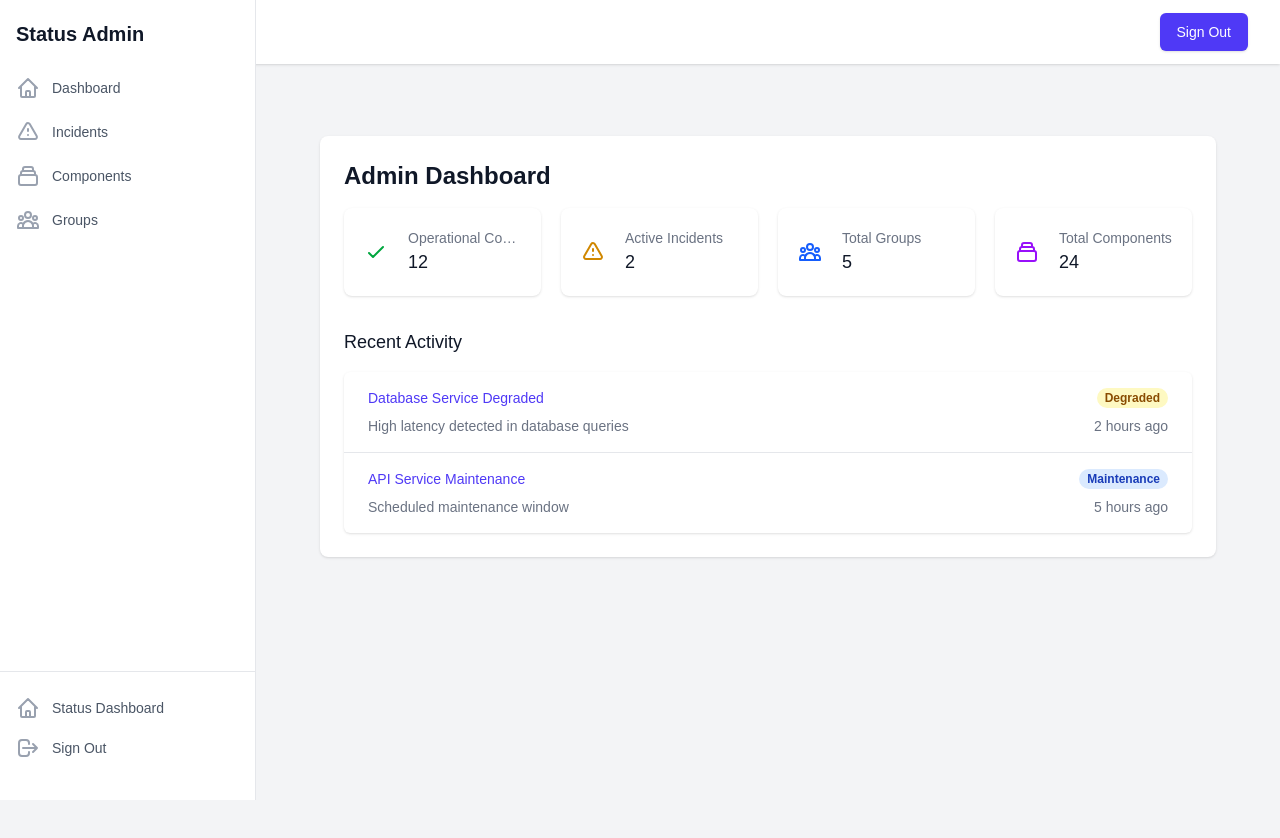
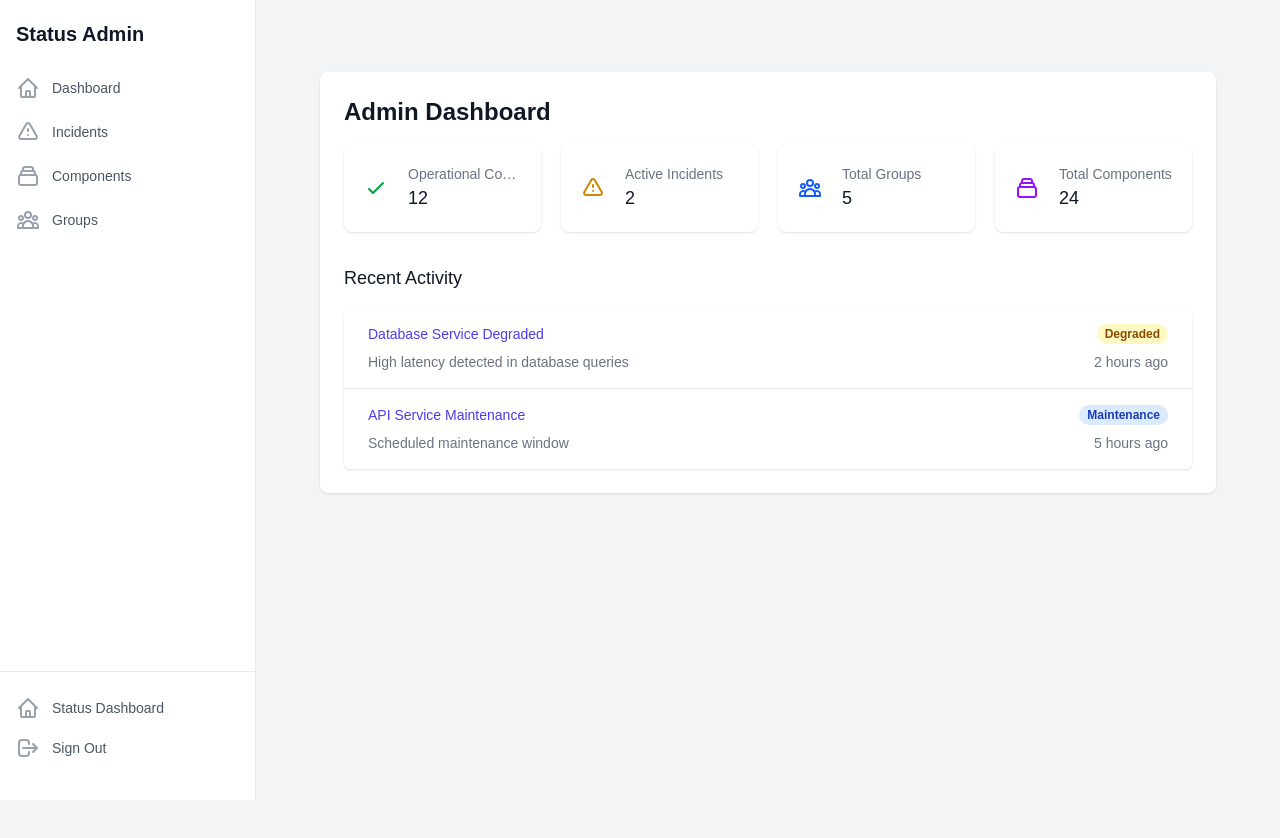
Before and after one commit to Codox/status-for-systems, a Next.js app: page /admin in a window 1280 px wide. Shown: the top 838 px of the page. Built offline with nearby package versions, Linux system fonts and the light colour scheme.

Commit message:
REMOVED Top navigation bar

```diff
--- a/src/app/admin/layout.tsx
+++ b/src/app/admin/layout.tsx
@@ -1,3 +1,5 @@
+'use client';
+
 import Link from 'next/link';
 
 const navigation = [
@@ -9,7 +11,6 @@ const navigation = [
 
 const bottomNavigation = [
   { name: 'Status Dashboard', href: '/', icon: 'M3 12l2-2m0 0l7-7 7 7M5 10v10a1 1 0 001 1h3m10-11l2 2m-2-2v10a1 1 0 01-1 1h-3m-6 0a1 1 0 001-1v-4a1 1 0 011-1h2a1 1 0 011 1v4a1 1 0 001 1m-6 0h6' },
-  { name: 'Sign Out', href: '/api/auth/signout', icon: 'M17 16l4-4m0 0l-4-4m4 4H7m6 4v1a3 3 0 01-3 3H6a3 3 0 01-3-3V7a3 3 0 013-3h4a3 3 0 013 3v1' },
 ];
 
 export default function AdminLayout({
@@ -17,43 +18,13 @@ export default function AdminLayout({
 }: {
   children: React.ReactNode;
 }) {
+  const handleSignOut = () => {
+    // Navigate to the signout endpoint which will redirect with special credentials
+    window.location.href = '/api/admin/auth/signout';
+  };
+
   return (
     <div className="min-h-screen bg-gray-100">
-      {/* Top Navigation */}
-      <nav className="bg-white shadow">
-        <div className="max-w-7xl mx-auto px-4 sm:px-6 lg:px-8">
-          <div className="flex justify-between h-16">
-            <div className="flex">
-              <div className="flex-shrink-0 flex items-center">
-                <Link href="/" className="text-gray-500 hover:text-gray-700">
-                  <svg className="h-6 w-6" fill="none" viewBox="0 0 24 24" stroke="currentColor">
-                    <path strokeLinecap="round" strokeLinejoin="round" strokeWidth={2} d="M10 19l-7-7m0 0l7-7m-7 7h18" />
-                  </svg>
-                </Link>
-              </div>
-              <div className="hidden sm:ml-6 sm:flex sm:space-x-8">
-                <Link
-                  href="/"
-                  className="border-transparent text-gray-500 hover:border-gray-300 hover:text-gray-700 inline-flex items-center px-1 pt-1 border-b-2 text-sm font-medium"
-                >
-                  Main Dashboard
-                </Link>
-              </div>
-            </div>
-            <div className="flex items-center">
-              <div className="flex-shrink-0">
-                <button
-                  type="button"
-                  className="relative inline-flex items-center px-4 py-2 border border-transparent text-sm font-medium rounded-md text-white bg-indigo-600 shadow-sm hover:bg-indigo-700 focus:outline-none focus:ring-2 focus:ring-offset-2 focus:ring-indigo-500"
-                >
-                  Sign Out
-                </button>
-              </div>
-            </div>
-          </div>
-        </div>
-      </nav>
-
       <div className="flex">
         {/* Sidebar */}
         <div className="hidden md:flex md:w-64 md:flex-col md:fixed md:inset-y-0">
@@ -106,6 +77,27 @@ export default function AdminLayout({
                       {item.name}
                     </Link>
                   ))}
+                  <button
+                    onClick={handleSignOut}
+                    className="w-full group flex items-center px-2 py-2 text-sm font-medium rounded-md text-gray-600 hover:bg-gray-50 hover:text-gray-900 cursor-pointer"
+                  >
+                    <svg
+                      className="mr-3 h-6 w-6 text-gray-400 group-hover:text-gray-500"
+                      xmlns="http://www.w3.org/2000/svg"
+                      fill="none"
+                      viewBox="0 0 24 24"
+                      stroke="currentColor"
+                      aria-hidden="true"
+                    >
+                      <path
+                        strokeLinecap="round"
+                        strokeLinejoin="round"
+                        strokeWidth={2}
+                        d="M17 16l4-4m0 0l-4-4m4 4H7m6 4v1a3 3 0 01-3 3H6a3 3 0 01-3-3V7a3 3 0 013-3h4a3 3 0 013 3v1"
+                      />
+                    </svg>
+                    Sign Out
+                  </button>
                 </div>
               </div>
             </div>
```
